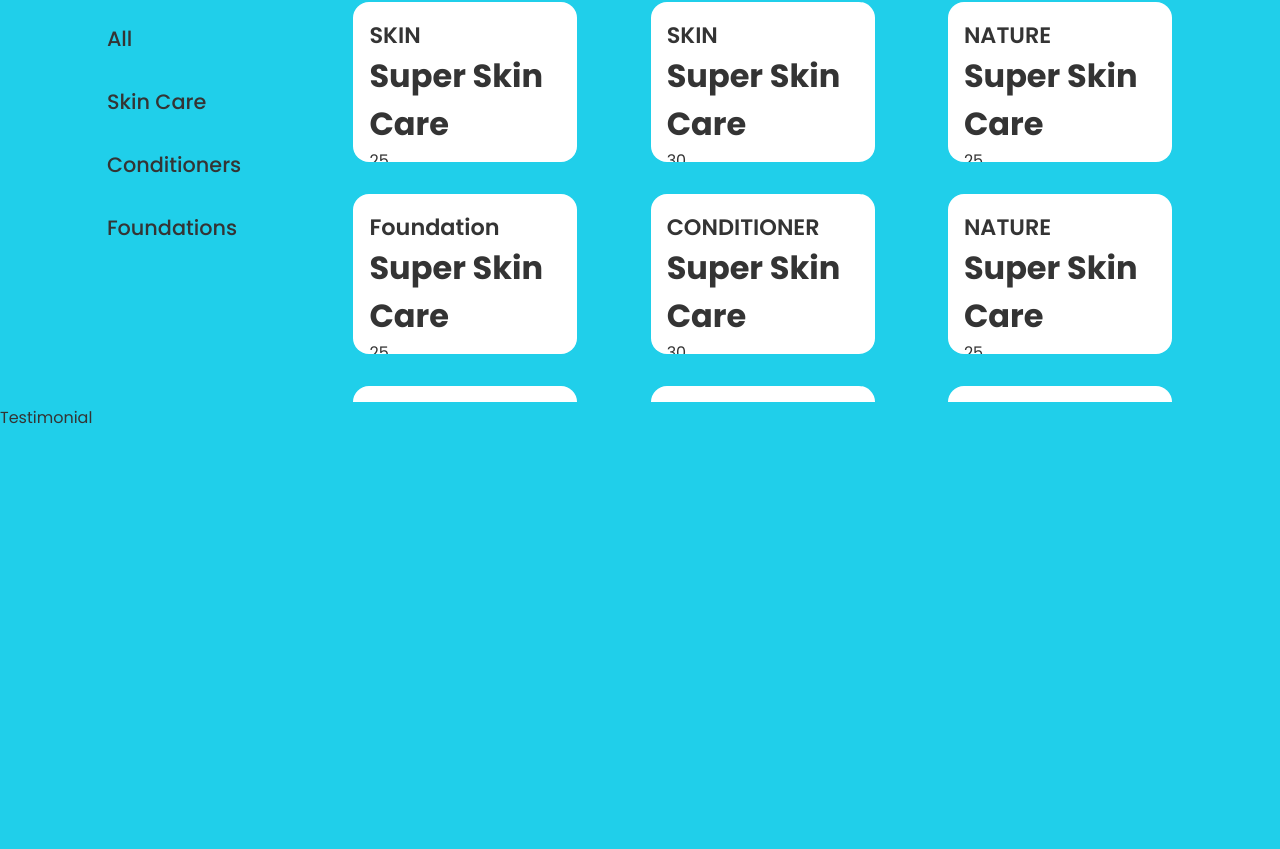
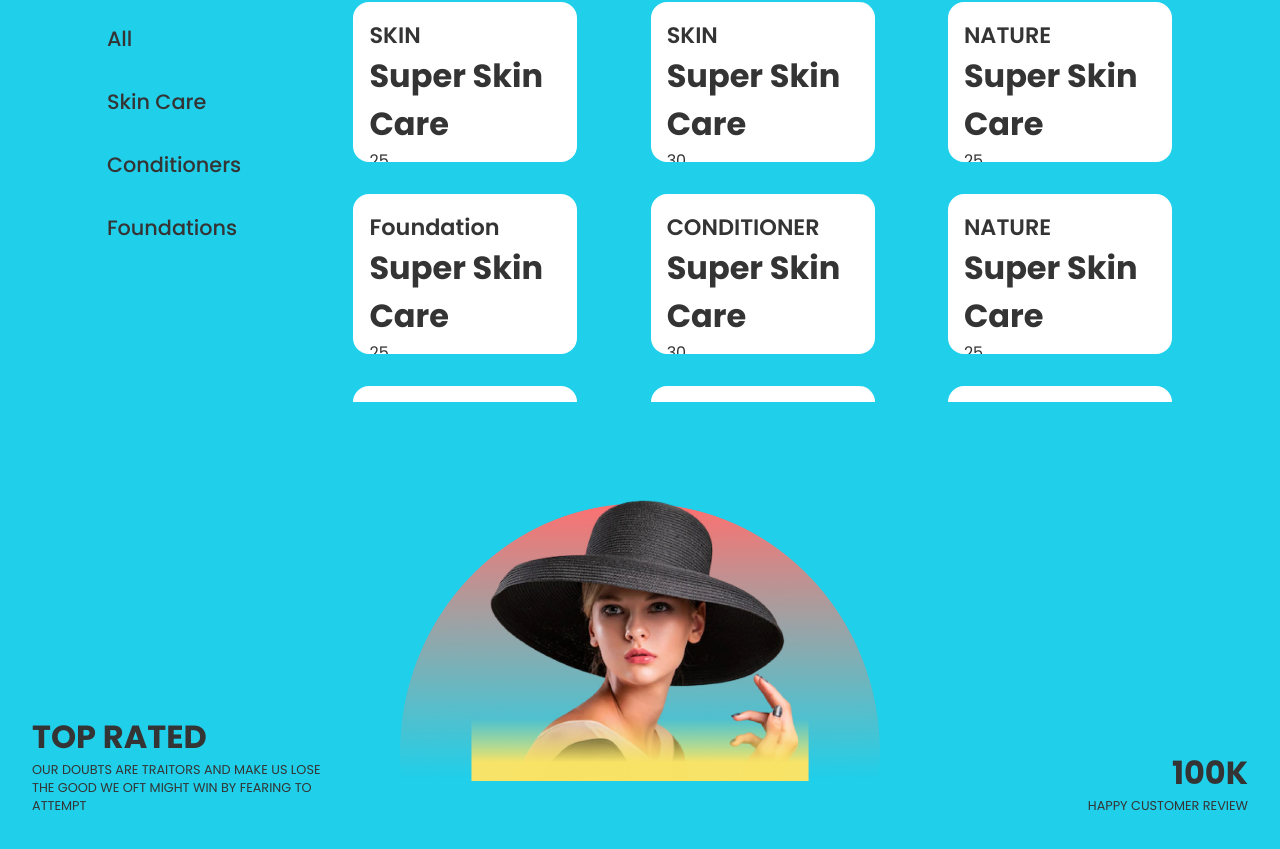
Before and after one commit to AY-SWE/eCommerceFrontendOnly, a React (Create React App) app: page / in a window 1280 px wide. Shown: the part 1245-2094 px from the top of the page. Before the commit the page ends 1675 px from the top, so only its background shows below. Built offline with nearby package versions, Linux system fonts and the light colour scheme.

Commit message:
working on testimonial section

```diff
--- a/src/components/testimonial/Testimonial.jsx
+++ b/src/components/testimonial/Testimonial.jsx
@@ -1,9 +1,27 @@
-import React from 'react'
-
+import React from "react";
+import Hero from "../../assets/testimonialHero.png";
+import css from "./Testimonial.module.css";
 const Testimonial = () => {
   return (
-    <div>Testimonial</div>
-  )
-}
+    <div className={css.testimonials}>
+      <div className={css.wrapper}>
+        <div className={css.container}>
+          <span>Top Rated</span>
+          <span>
+            Our doubts are traitors and make us lose the good we oft might win
+            by fearing to attempt
+          </span>
+        </div>
 
-export default Testimonial
+        <img src={Hero} alt="" />
+
+        <div className={css.container}>
+          <span>100k</span>
+          <span>Happy Customer Review</span>
+        </div>
+      </div>
+    </div>
+  );
+};
+
+export default Testimonial;
--- a/src/components/testimonial/Testimonial.module.css
+++ b/src/components/testimonial/Testimonial.module.css
@@ -0,0 +1,41 @@
+.testimonials{
+    display: flex;
+    flex-direction: column;
+    justify-content: center;
+    align-items: center;
+    padding: 4rem 2rem;
+}
+
+.wrapper{
+    display: grid;
+    align-items: flex-end;
+    width: 100%;
+    grid-template-columns: 1fr 2fr 1fr;
+}
+
+.wrapper>img{
+    width: 30rem;
+    justify-self: center;
+}
+
+.container{
+    display: flex;
+    flex-direction: column;
+}
+
+.container :nth-child(1){
+    font-size: 2rem;
+    text-transform: uppercase;
+    display: block;
+    font-weight: bold;
+}
+
+.container :nth-child(2){
+    font-size: 0.8rem;
+    text-transform: uppercase;
+    display: block;
+}
+
+.wrapper :nth-child(3){
+    text-align: right;
+}
```
